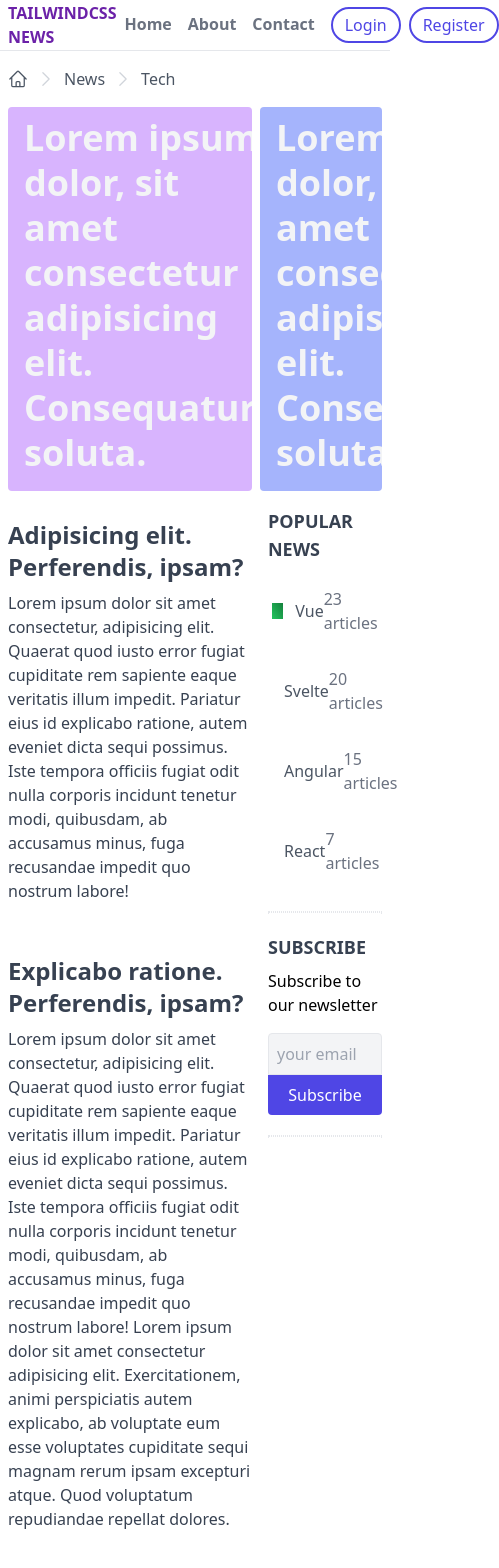
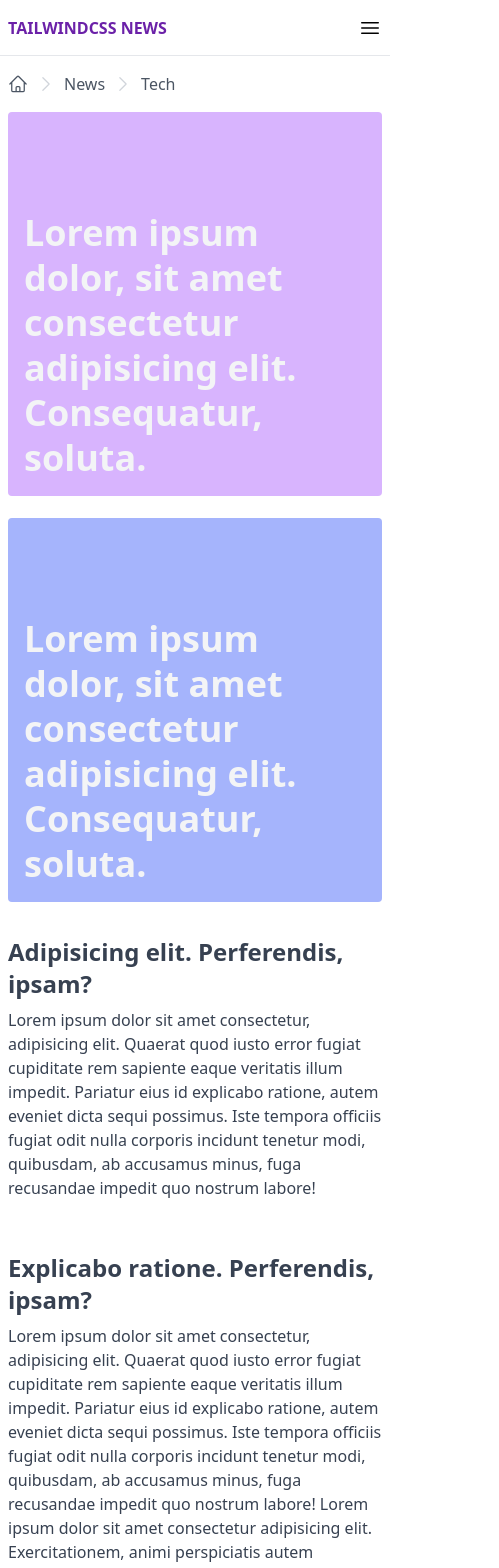
Before and after one commit to Hem1x/tailwindcss-news, a React (Create React App) app: page / in a window 390 px wide. Shown: the top 1568 px of the page, 499 px wide, since content can reach past the window. Built offline with nearby package versions, Linux system fonts and the light colour scheme.

Commit message:
Added "Mobile Friendly"

```diff
--- a/src/App.jsx
+++ b/src/App.jsx
@@ -4,9 +4,9 @@ const App = () => {
   return (
     <div className='max-w-screen-xl mx-auto'>
       {/* header */}
-      <header className='px-2 border-b flex items-center justify-between'>
+      <header className='px-2 border-b flex items-center justify-between h-14'>
         <a className='uppercase font-bold text-purple-800' href="#">TailwindCSS news</a>
-        <nav className='flex imtes-center'>
+        <nav className='hidden md:flex imtes-center'>
           <ul className="inline-flex items-center">
             <li><a className="header-link" href="#">Home</a></li>
             <li><a className="header-link" href="#">About</a></li>
@@ -17,6 +17,12 @@ const App = () => {
             <li><button className='header-btn'>Register</button></li>
           </ul>
         </nav>
+
+        <button className='inline-block md:hidden'>
+          <svg xmlns="http://www.w3.org/2000/svg" fill="none" viewBox="0 0 24 24" strokeWidth={1.5} stroke="currentColor" className="w-6 h-6">
+            <path strokeLinecap="round" strokeLinejoin="round" d="M3.75 6.75h16.5M3.75 12h16.5m-16.5 5.25h16.5" />
+          </svg>
+        </button>
       </header>
 
       {/* breadcrumbs */}
@@ -43,8 +49,8 @@ const App = () => {
       </div>
 
       {/* Banners */}
-      <section className='px-2 flex space-x-2'>
-        <a className='w-2/3 bg-gradient-to-tr bg-purple-300 h-96 mb-4 relative rounded inline-block overflow-hidden' href="">
+      <section className='px-2 lg:flex lg:space-x-2'>
+        <a className='w-full lg:w-2/3 bg-gradient-to-tr bg-purple-300 h-96 mb-4 relative rounded inline-block overflow-hidden' href="">
           <div className='p-4 absolute bottom-0 left-0 z-20'>
             <h2 className='text-4xl font-semibold text-gray-100 leading-tight'>
               Lorem ipsum dolor, sit amet consectetur adipisicing elit. Consequatur, soluta.
@@ -52,7 +58,7 @@ const App = () => {
           </div>
         </a>
 
-        <a className='w-1/3 bg-indigo-300 h-96 mb-4 relative rounded inline-block overflow-hidden' href="">
+        <a className='w-full lg:w-1/3 bg-indigo-300 h-96 mb-4 relative rounded inline-block overflow-hidden' href="">
           <div className='p-4 absolute bottom-0 left-0 z-20'>
             <h2 className='text-4xl font-semibold text-gray-100 leading-tight'>
               Lorem ipsum dolor, sit amet consectetur adipisicing elit. Consequatur, soluta.
@@ -61,8 +67,8 @@ const App = () => {
         </a>
       </section>
 
-      <main className='flex'>
-        <div className='w-2/3'>
+      <main className='lg:flex'>
+        <div className='w-full lg:w-2/3'>
           {/* news */}
           <section className='px-2'>
             <a className='block mb-10' href="">
@@ -107,9 +113,10 @@ const App = () => {
           </div>
         </div>
 
-        <div className='w-1/3 px-2'>
+        <div className='w-full lg:w-1/3 px-2 md:flex md:space-x-2 lg:block lg:space-x-0'>
+
           {/* topic */}
-          <div className='mb-5'>
+          <div className='w-full md:w-1/2 lg:w-full mb-5'>
             <h5 className='font-bold text-lg uppercase text-gray-700 mb-2'>Popular news</h5>
             <ul>
               <li className='px-1 py-4 border-white hover:border-gray-200'>
@@ -146,11 +153,12 @@ const App = () => {
             </ul>
           </div>
 
+          <div className='w-full md:w-1/2 lg:w-full'>
             {/* divider */}
-          <div className="border border-dotted"></div>
+            <div className="border border-dotted md:hidden lg:block"></div>
 
             {/* subscribe */}
-          <div className='my-5'>
+            <div className='my-5 md:my-0 lg:my5'>
               <h5 className='font-bold text-lg uppercase text-gray-700 mb-2'>Subscribe</h5>
               <p className='text-gray-7600 mb-4'>Subscribe to our newsletter</p>
               <input placeholder='your email' type="email" className='text-gray-700 bg-gray-100 p-2 w-full border rounded-t hover:border-gray-900'/>
@@ -158,14 +166,17 @@ const App = () => {
             </div>
 
             {/* divider */}
-          <div className="border border-dotted"></div>
+            <div className="border border-dotted md:hidden lg:block"></div>
           </div>
+        </div>
+
+
       </main>
 
     {/* footer */}
       <footer className='border-t mt-10 py-10 px-2'>
-        <div className='flex'>
-          <div className='mb-5 w-2/5'>
+        <div className='md:flex text-center'>
+          <div className='mb-5 w-full md:w-1/3'>
             <h6 className='font-semibold text-gray-700 mb-4'>Company</h6>
             <ul>
               <li><a className='footer-link' href="#">Team</a></li>
@@ -173,7 +184,7 @@ const App = () => {
             </ul>
           </div>
 
-          <div className='w-2/5'>
+          <div className='mb-5 w-full md:w-1/3'>
             <h6 className='font-semibold text-gray-700 mb-4'>Content</h6>
             <ul>
               <li><a className='footer-link' href="#">Block</a></li>
@@ -182,9 +193,9 @@ const App = () => {
             </ul>
           </div>
 
-          <div className='w-1/5'>
+          <div className='w-full md:w-1/3'>
             <h6 className='font-semibold text-gray-700 mb-4'>Contact Us</h6>
-            <ul className='flex'>
+            <ul className='flex justify-center'>
               <li className='mr-2'>
                 <a className='footer-link' href="#">
                   <svg xmlns="http://www.w3.org/2000/svg" fill="none" viewBox="0 0 24 24" strokeWidth={1.5} stroke="currentColor" className="w-7 h-7">
```
Lines whose indentation alone changed are shown as unchanged.
